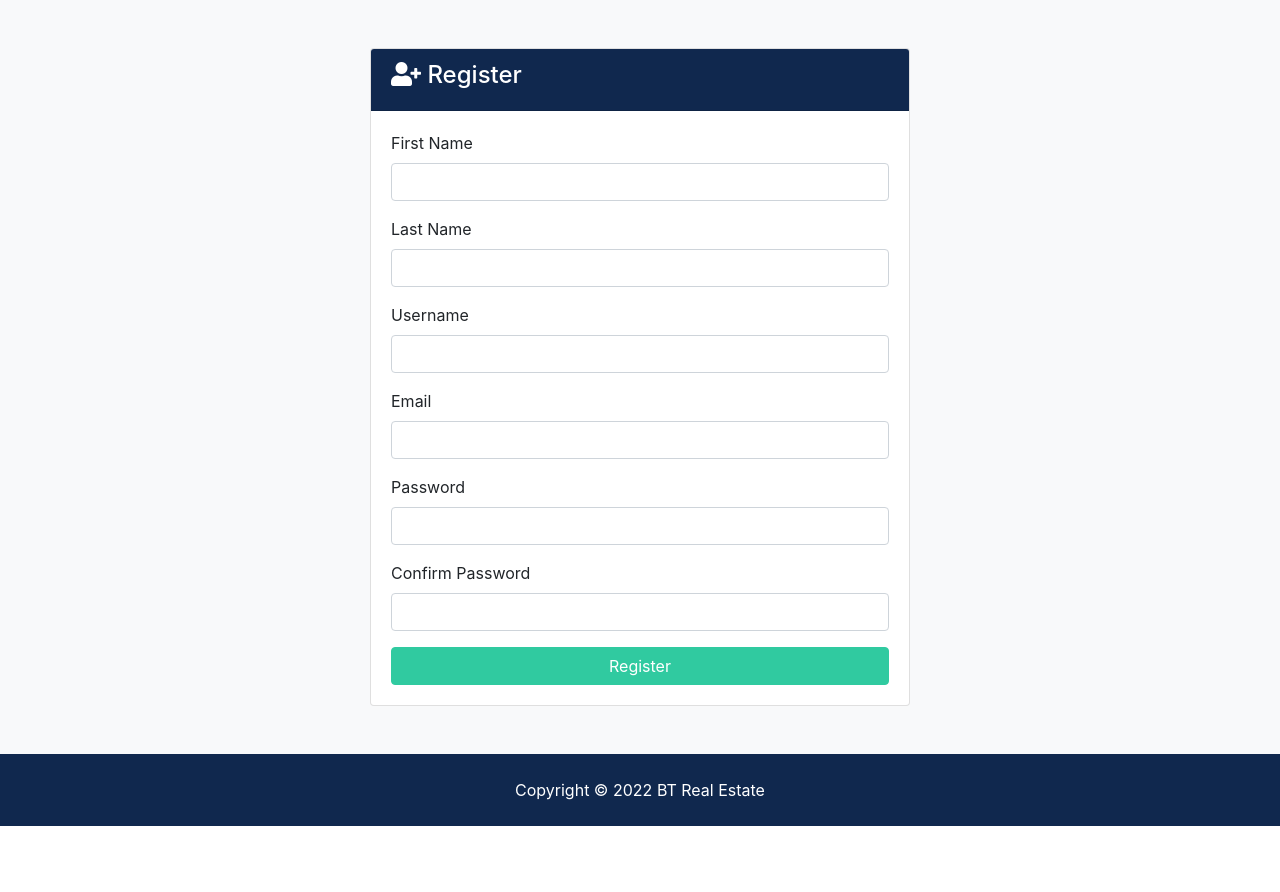
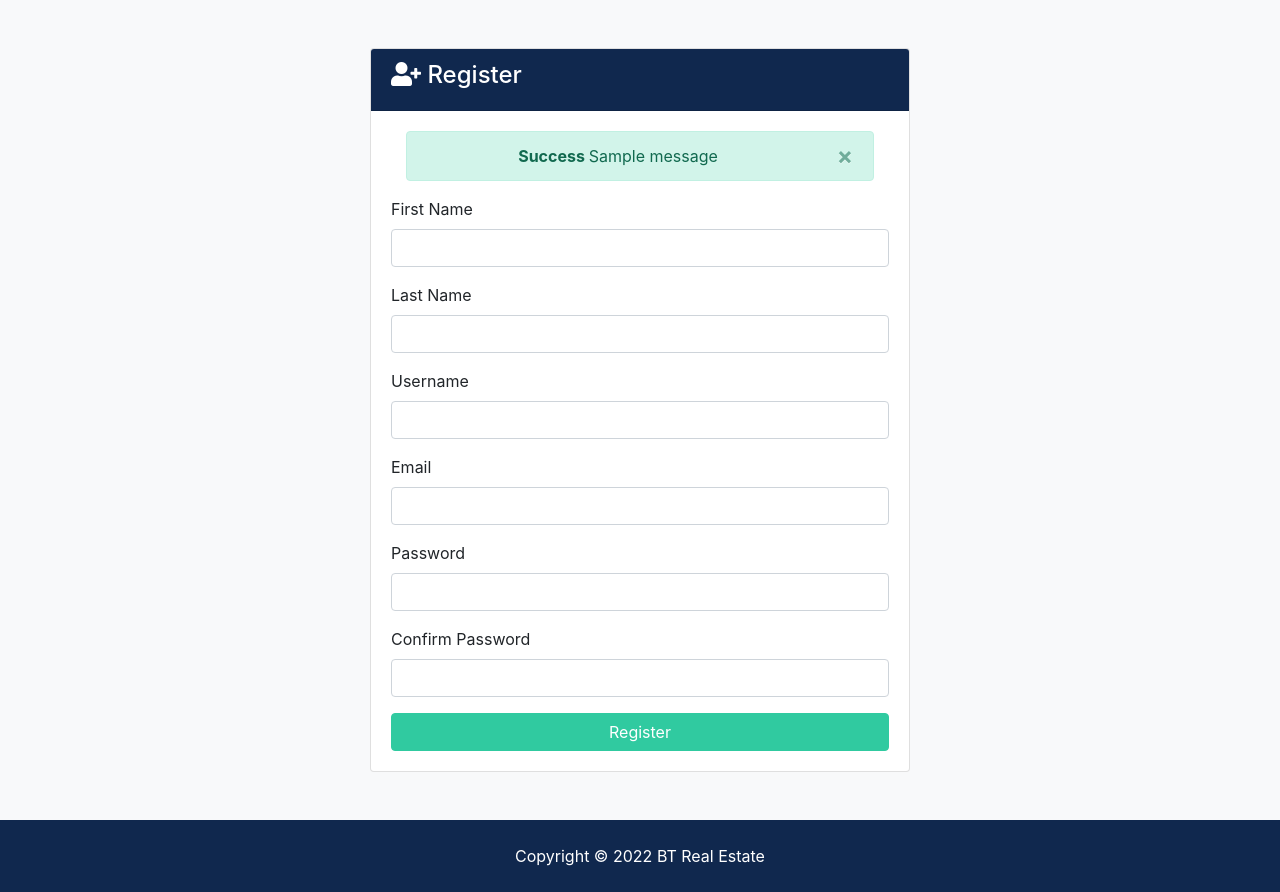
Before and after one commit to Athooh/btre_project, a Django app: page /accounts/register in a window 1280 px wide. Shown: the part 128-1020 px from the top of the page. Before the commit the page ends 954 px from the top, so only its background shows below. Run offline with Django 4.2, Linux system fonts and the light colour scheme; tables that the repository leaves empty hold one stand-in row (values such as "Sample post"); one stand-in notice (Sample message) is shown; parts of the project's set-up code (start-up, migrations or seed data) failed here and were passed over; some libraries are stand-ins or nearby versions.

Commit message:
message alerts

```diff
--- a/accounts/views.py
+++ b/accounts/views.py
@@ -1,12 +1,14 @@
+from email import message
 from django.shortcuts import render, redirect
+from django.contrib import messages
 
 # Create your views here.
 
 
 def register(request):
     if request.method == 'POST':
-        # Register user
-        return
+        messages.error(request, 'Testing error message')
+        return redirect('register')
     else:
         return render(request, 'accounts/register.html')
 
--- a/static/js/main.js
+++ b/static/js/main.js
@@ -1,2 +1,6 @@
 const date = new Date();
 document.querySelector('.year').innerHTML = date.getFullYear();
+
+setTimeout(function() {
+    $('#message').fadeOut('slow');
+}, 3000);
--- a/templates/accounts/login.html
+++ b/templates/accounts/login.html
@@ -8,6 +8,8 @@
                         <h4><i class="fas fa-sign-in-alt"></i> Login</h4>
                     </div>
                     <div class="card-body">
+                        <!--Alerts-->
+                        {% include 'partials/_alerts.html' %}
                         <form action="{% url 'login' %}" method="POST">
                             {% csrf_token %}
                             <div class="form-group">
--- a/templates/accounts/register.html
+++ b/templates/accounts/register.html
@@ -8,6 +8,8 @@
                         <h4><i class="fas fa-user-plus"></i> Register</h4>
                     </div>
                     <div class="card-body">
+                        <!--Alerts-->
+                        {% include 'partials/_alerts.html' %}
                         <form action="{% url 'register' %}" method="POST">
                             {% csrf_token %}
                             <div class="form-group">
--- /dev/null
+++ b/templates/partials/_alerts.html
@@ -0,0 +1,13 @@
+{% if messages %} {% for message in messages %}
+<div id="message" class="container">
+    <div class="alert alert-{{ message.tags }} alert-dismissible text-center" role="alert">
+        <button type="button" class="close" data-dismiss="alert">
+      <span aria-hidden="true">&times;</span>
+    </button>
+        <strong>
+      {% if message.level == DEFAULT_MESSAGE_LEVELS.ERROR %} Error! {% else %}
+      {{ message.tags|title }} {% endif %}
+    </strong> {{ message }}
+    </div>
+</div>
+{% endfor %} {% endif %}
```
Also changed, not shown: btre/settings.py (+7 -0 lines), static/css/admin.css (added, +29 -0 lines).
